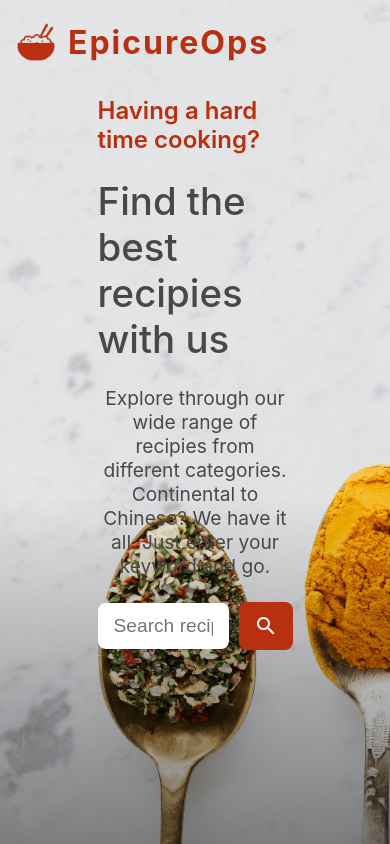
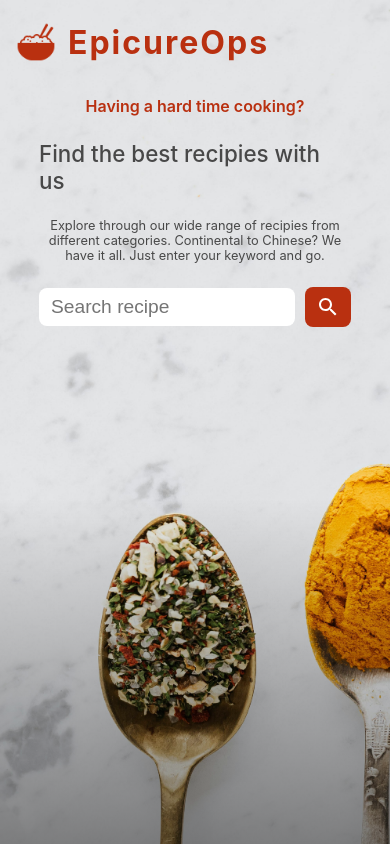
Before and after one commit to vimal211/EpicureOps, a React (Create React App) app: page / in a window 390 px wide. Built offline with nearby package versions, Linux system fonts and the light colour scheme; no server answers.

Commit message:
reponsive design

```diff
--- a/src/api/recipeApi.js
+++ b/src/api/recipeApi.js
@@ -20,27 +20,12 @@ export const searchRecipe = (searchString) => {
   return result;
 };
 
-export const getRecipeDetails = (recipeHash) => {
+export const commonRecipeApi = (url) => {
+
   let configData = {
     method: "get",
-    url: `${baseURL}/${recipeHash}`,
-    params: params,
+    url: url,
   };
   let result = axios(configData);
   return result;
 };
-
-export const commonRecipeApi = (url) => {
-  // let params = {
-  //     app_id: appId,
-  //     app_key: apiKey,
-  //     type: "public",
-  //   };
-  let configData = {
-    method: "get",
-    url: url,
-    // params: params,
-  };
-  let result = axios(configData);
-  return result;
-};
--- a/src/components/Header/Header.scss
+++ b/src/components/Header/Header.scss
@@ -46,3 +46,44 @@ $secondary-color: #484848;
         }
     }
 }
+
+@media only screen and (max-width: 700px) {
+    .header__{
+        &container{
+            img{
+                width: 2rem;
+            }
+        }
+        &title{
+            font-size: 1.5rem;
+        }
+        &nav{
+            gap: .5rem;
+        }
+        &navlink{
+            font-size: .7rem;
+            svg{
+                display: none;
+            }
+        }
+    }
+}
+
+@media only screen and (max-width: 420px) {
+    .header__{
+        &container{
+            img{
+                width: 1.5rem;
+            }
+        }
+        &title{
+            font-size: .8rem;
+        }
+        &nav{
+            gap: .2rem;
+        }
+        &navlink{
+            padding: 4px;
+        }
+    }
+}
--- a/src/components/RecipeCard/RecipeCard.scss
+++ b/src/components/RecipeCard/RecipeCard.scss
@@ -50,3 +50,29 @@
     }
   }
 }
+
+@media only screen and (max-width: 1300px) {
+  .recipecard__ {
+      &container {
+        width: 250px;
+        height: 200px;
+     }
+  }
+}
+
+@media only screen and (max-width: 559px) {
+  .recipecard__ {
+    &container {
+      width: 200px;
+      height: 150px;
+   }
+}
+}
+@media only screen and (max-width: 464px) {
+  .recipecard__ {
+    &container {
+      width: 300px;
+      height: 250px;
+   }
+}
+}
--- a/src/pages/LandingPage/LandingPage.scss
+++ b/src/pages/LandingPage/LandingPage.scss
@@ -1,13 +1,17 @@
-
-$primary-color: #B93010;
+$primary-color: #b93010;
 $secondary-color: #484848;
 $error-color: #ff3333;
 
-
-.landingpage__{
-    &layout{
+.landingpage__ {
+  &layout {
     position: relative;
-        background: linear-gradient(to bottom, rgba(0, 0, 0, 0) 0%, rgba(0, 0, 0, 0) 59%, rgba(0, 0, 0, 0.45) 100%), url('../../assets/img/landing-background.jpeg') no-repeat;
+    background: linear-gradient(
+        to bottom,
+        rgba(0, 0, 0, 0) 0%,
+        rgba(0, 0, 0, 0) 59%,
+        rgba(0, 0, 0, 0.45) 100%
+      ),
+      url("../../assets/img/landing-background.jpeg") no-repeat;
     background-size: cover;
     background-position-y: 15%;
     width: 100%;
@@ -16,16 +20,16 @@ $error-color: #ff3333;
     display: flex;
     flex-direction: column;
   }
-    &header{
+  &header {
     height: 10%;
     display: flex;
     justify-content: flex-start;
     align-items: center;
-        img{
+    img {
       margin-left: 16px;
       width: 2.5rem;
     }
-        &-title{
+    &-title {
       color: $primary-color;
       font-weight: bold;
       font-size: 2rem;
@@ -34,7 +38,7 @@ $error-color: #ff3333;
       letter-spacing: 2px;
     }
   }
-    &content{
+  &content {
     display: flex;
     justify-content: flex-start;
     align-items: center;
@@ -42,33 +46,33 @@ $error-color: #ff3333;
     height: calc(100% - 10%);
     width: 50%;
     margin: auto;
-        div{
+    div {
       padding: 12px 0;
     }
-        div:first-child{
+    div:first-child {
       color: $primary-color;
       font-size: 1.5em;
       font-weight: 600;
     }
-        div:nth-child(2){
+    div:nth-child(2) {
       color: $secondary-color;
       font-size: 2.4rem;
       font-weight: 500;
     }
-        div:nth-child(3){
+    div:nth-child(3) {
       color: $secondary-color;
       font-size: 1.2rem;
       font-weight: 400;
       text-align: center;
     }
-        &-search{
+    &-search {
       display: flex;
       align-items: center;
       justify-content: center;
       width: 100%;
       gap: 10px;
       color: #fff;
-            &-btn{
+      &-btn {
         background-color: $primary-color;
         padding: 12px 15px;
         outline: none;
@@ -80,7 +84,7 @@ $error-color: #ff3333;
         cursor: pointer;
       }
     }
-        #recipeSearch{
+    #recipeSearch {
       outline: none;
       width: 90%;
       border: none;
@@ -90,12 +94,70 @@ $error-color: #ff3333;
       font-size: 1.2rem;
       color: $secondary-color;
     }
-        &-err{
+    &-err {
       color: $error-color;
       width: 100%;
       padding: 0 !important;
       font-weight: 500;
     }
   }
+}
 
+@media only screen and (max-width: 1024px) {
+  .landingpage__ {
+    &content {
+      div:first-child {
+        font-size: 1.2rem;
       }
+      div:nth-child(2) {
+        font-size: 2rem;
+      }
+      div:nth-child(3) {
+        font-size: 1rem;
+      }
+      &-search {
+        &-btn {
+            padding: 8px 11px;
+        }
+      }
+      #recipeSearch {
+        padding: 8px 12px;
+      }
+    }
+  }
+}
+
+@media only screen and (max-width: 820px) {
+    .landingpage__ {
+      &content {
+        div:first-child {
+          font-size: 1rem;
+        }
+        div:nth-child(2) {
+          font-size: 1.7rem;
+        }
+        div:nth-child(3) {
+          font-size: .8rem;
+        }
+        &-search {
+          &-btn {
+              padding: 8px 11px;
+          }
+        }
+        #recipeSearch {
+          padding: 8px 12px;
+        }
+      }
+    }
+  }
+
+  @media only screen and (max-width: 600px) {
+    .landingpage__ {
+      &content {
+        width: 80%;
+        div:nth-child(2) {
+          font-size: 1.4rem;
+        }
+      }
+    }
+  }
--- a/src/pages/RecipeResults/RecipeResults.jsx
+++ b/src/pages/RecipeResults/RecipeResults.jsx
@@ -12,10 +12,9 @@ function RecipeResults() {
   const paginationUrlRef = useRef({});
   const pathName = window.location.pathname;
   const navigate = useNavigate();
-  const searchName = pathName
-    .substring(pathName.lastIndexOf("/"))
-    .split("/")
-    .join("");
+  const searchName = decodeURI(
+    pathName.substring(pathName.lastIndexOf("/")).split("/").join("")
+  );
 
   useEffect(() => {
     if (isLoading) {
--- a/src/pages/RecipeResults/RecipeResults.scss
+++ b/src/pages/RecipeResults/RecipeResults.scss
@@ -33,6 +33,7 @@ $secondary-color: #74808d;
     margin: 2rem 0;
     align-items: center;
     justify-content: left;
+    justify-items: center;
   }
   &loadmore {
     position: relative;
@@ -52,3 +53,27 @@ $secondary-color: #74808d;
     position: relative;
   }
 }
+
+@media only screen and (max-width: 1150px) {
+    .reciperesult__ {
+        &cards {
+            grid-template-columns: repeat(3, 1fr);
+        }
+    }
+}
+
+@media only screen and (max-width: 850px) {
+    .reciperesult__ {
+        &cards {
+            grid-template-columns: repeat(2, 1fr);
+        }
+    }
+}
+
+@media only screen and (max-width: 464px) {
+    .reciperesult__ {
+        &cards {
+            grid-template-columns: repeat(1, 1fr);
+        }
+    }
+}
--- a/src/pages/RecipeView/RecipieView.scss
+++ b/src/pages/RecipeView/RecipieView.scss
@@ -4,7 +4,7 @@ $secondary-color: #484848;
   &container {
     height: calc(100vh - 10%);
     width: 90%;
-    margin-top: 1.5rem;
+    margin: 1.5rem 0;
   }
   &back {
     display: flex;
@@ -89,6 +89,7 @@ $secondary-color: #484848;
     flex-direction: column;
     gap: 1.5rem;
     width: 50%;
+    margin-bottom: 1.5rem;
     img {
       width: 250px;
     }
@@ -122,3 +123,20 @@ $secondary-color: #484848;
     margin-top: 4px;
   }
 }
+
+@media only screen and (max-width: 760px) {
+    .recipeview__ {
+        &content{
+            flex-direction: column;
+            justify-content: center;
+            align-items: center;
+        }
+        &img, &incredients, &detail, &instruction{
+            width: 90%;
+        }
+        &preparation{
+            flex-direction: column;
+        }
+
+    }
+}
```
Lines whose indentation alone changed are shown as unchanged.
